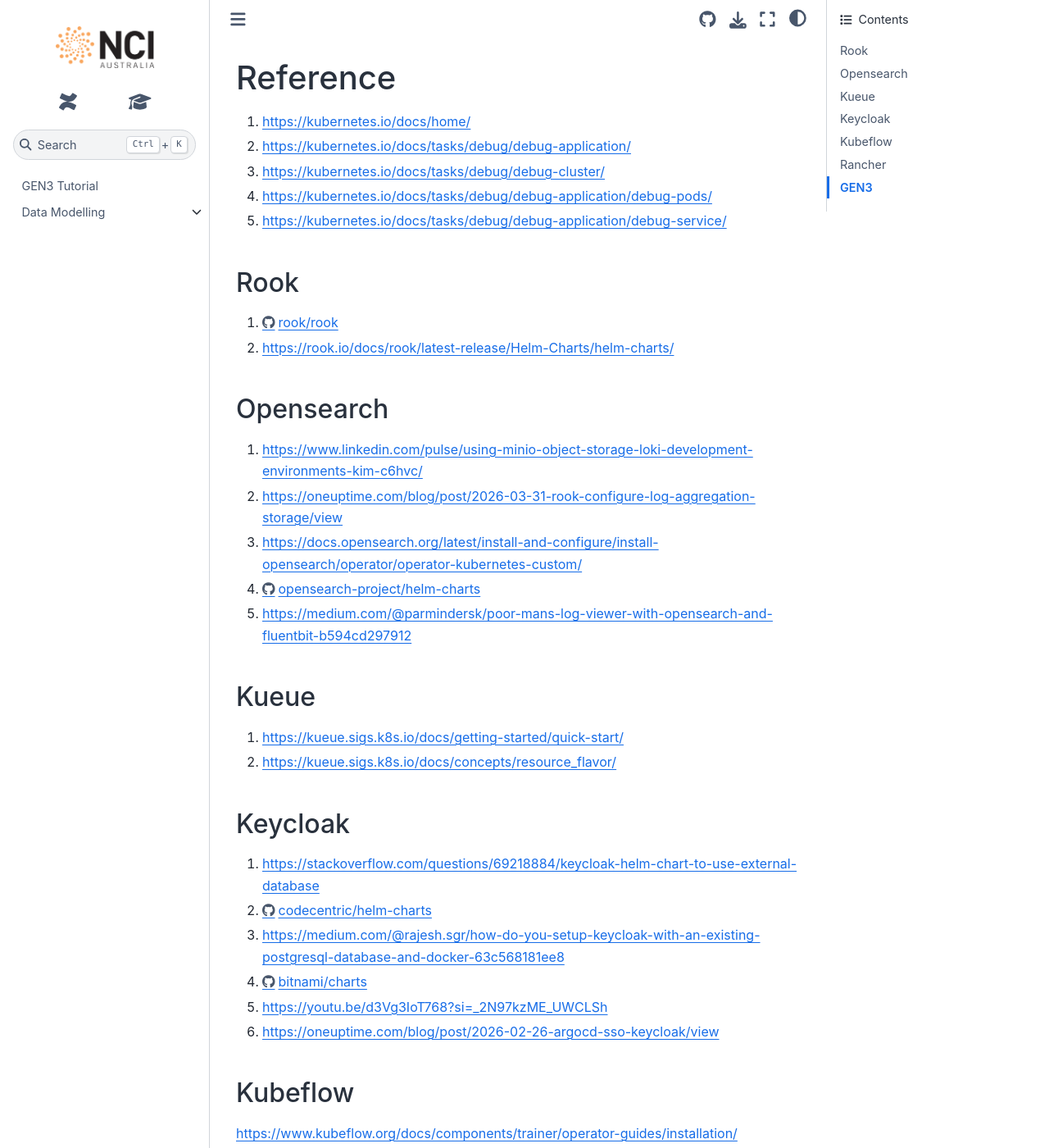
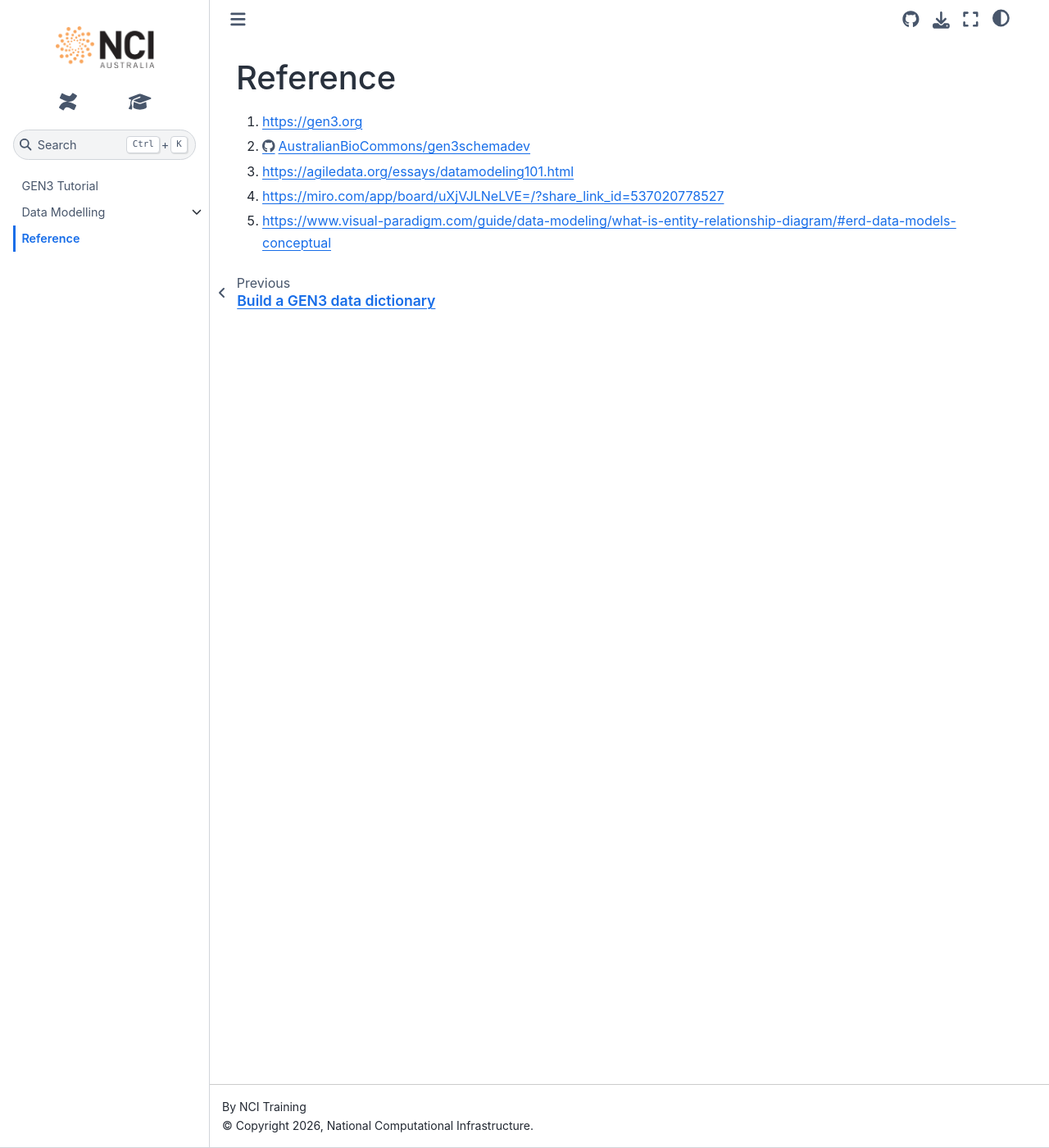
Before and after one commit to NCI900-Training-Organisation/Gen3-tutorial, a Sphinx documentation site: the page built from docs/source/references.rst, in a window 1280 px wide and 1400 px high. Shown: the whole window at 82% size. Built offline with Sphinx 7.4.7 and the Sphinx Book theme 1.1.4, drawn with Linux system fonts in a browser that asks for light colours; some of the changed text lies outside the part shown.

Commit message:
docs: references added

```diff
--- a/docs/source/_static/custom.css
+++ b/docs/source/_static/custom.css
@@ -14,3 +14,7 @@ code.literal {
 .admonition.exercise {
     border-left: 4px solid #2980b9;
 }
+
+.image-spaced {
+    margin-bottom: 1.5rem;
+}
--- a/docs/source/references.rst
+++ b/docs/source/references.rst
@@ -1,54 +1,7 @@
 Reference
 =========
-#. https://kubernetes.io/docs/home/
-#. https://kubernetes.io/docs/tasks/debug/debug-application/
-#. https://kubernetes.io/docs/tasks/debug/debug-cluster/
-#. https://kubernetes.io/docs/tasks/debug/debug-application/debug-pods/
-#. https://kubernetes.io/docs/tasks/debug/debug-application/debug-service/
-
-Rook
--------
-
-#. https://github.com/rook/rook/blob/master/Documentation/CRDs/Cluster/host-cluster.md
-#. https://rook.io/docs/rook/latest-release/Helm-Charts/helm-charts/
-
-Opensearch
-------------
-
-#. https://www.linkedin.com/pulse/using-minio-object-storage-loki-development-environments-kim-c6hvc/
-#. https://oneuptime.com/blog/post/2026-03-31-rook-configure-log-aggregation-storage/view
-#. https://docs.opensearch.org/latest/install-and-configure/install-opensearch/operator/operator-kubernetes-custom/
-#. https://github.com/opensearch-project/helm-charts/blob/main/README.md
-#. https://medium.com/@parmindersk/poor-mans-log-viewer-with-opensearch-and-fluentbit-b594cd297912
-
-Kueue
-----------
-
-#. https://kueue.sigs.k8s.io/docs/getting-started/quick-start/
-#. https://kueue.sigs.k8s.io/docs/concepts/resource_flavor/
-
-Keycloak
----------
-
-#. https://stackoverflow.com/questions/69218884/keycloak-helm-chart-to-use-external-database
-#. https://github.com/codecentric/helm-charts/tree/master/charts/keycloak
-#. https://medium.com/@rajesh.sgr/how-do-you-setup-keycloak-with-an-existing-postgresql-database-and-docker-63c568181ee8
-#. https://github.com/bitnami/charts/blob/main/bitnami/keycloak/values.yaml
-#. https://youtu.be/d3Vg3IoT768?si=_2N97kzME_UWCLSh
-#. https://oneuptime.com/blog/post/2026-02-26-argocd-sso-keycloak/view
-
-
-Kubeflow
-------------
-
-https://www.kubeflow.org/docs/components/trainer/operator-guides/installation/
-
-Rancher
-------------
-
-#. https://www.youtube.com/watch?v=LK6KbAlQRIg
-
-GEN3
-------------
-
-#. https://docs.gen3.org/gen3-resources/operator-guide/helm/#deploy-with-minikube-and-helm
+#. https://gen3.org
+#. https://github.com/AustralianBioCommons/gen3schemadev/tree/main
+#. https://agiledata.org/essays/datamodeling101.html
+#. https://miro.com/app/board/uXjVJLNeLVE=/?share_link_id=537020778527
+#. https://www.visual-paradigm.com/guide/data-modeling/what-is-entity-relationship-diagram/#erd-data-models-conceptual
```
Also changed, not shown: docs/_static/custom.css (deleted, +0 -16 lines), docs/source/index.rst (+10 -0 lines), docs/_static/logo-dark.png (deleted), docs/_static/logo-light.png (deleted), 3 other files.
